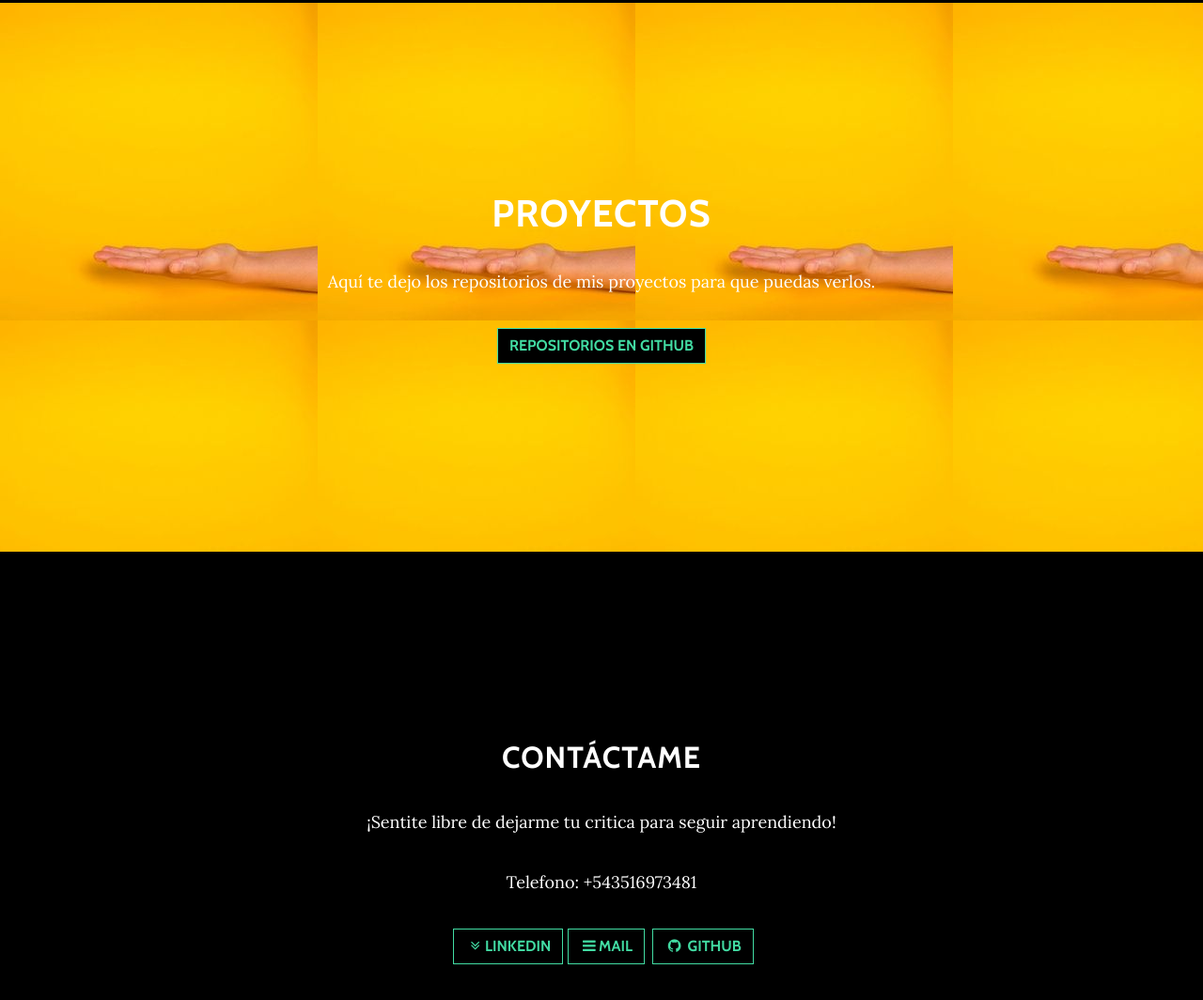
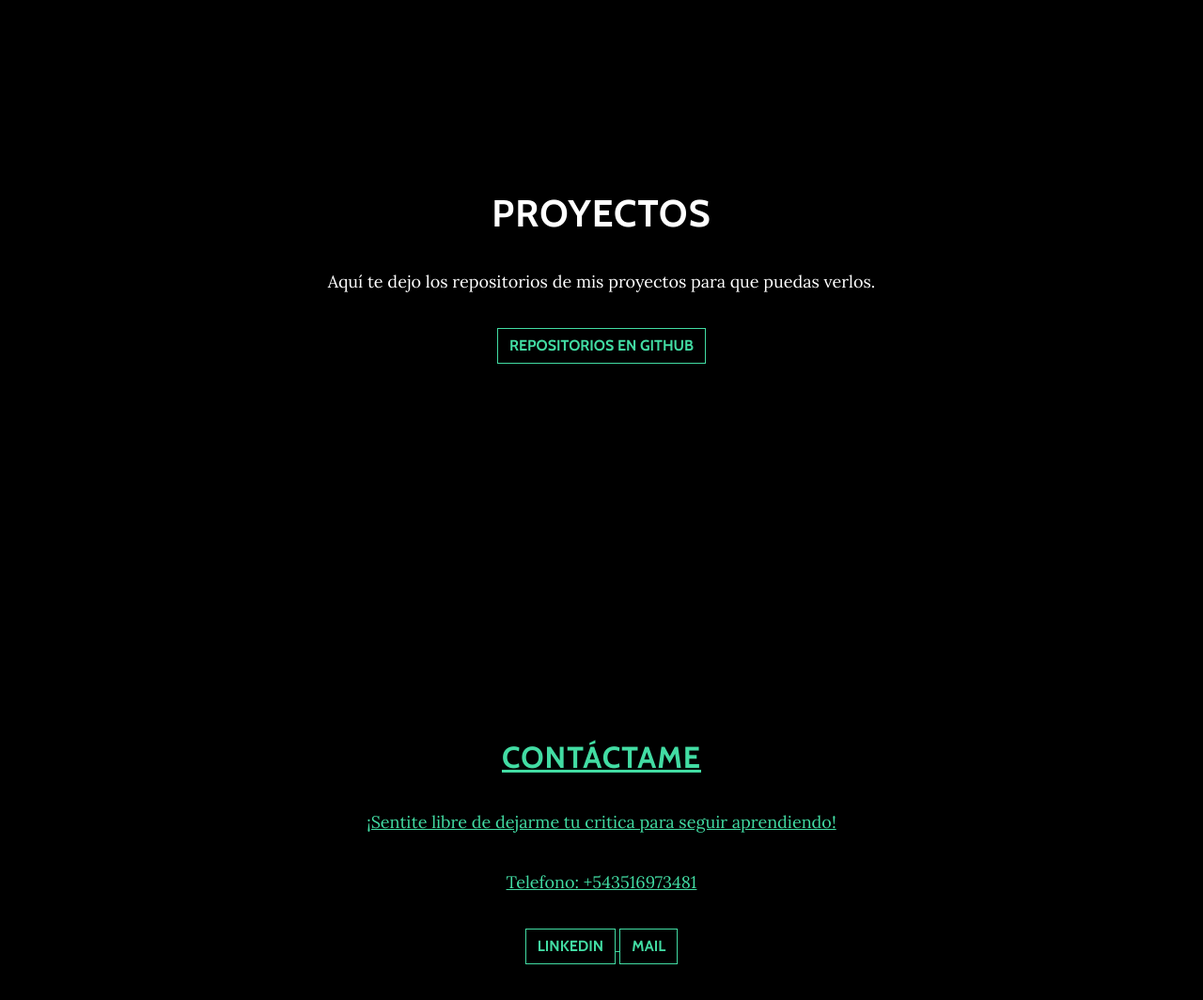
Before and after one commit to joaquinaccorsi/curriculum-vitae-page2, a plain HTML site: page index.html in a window 1280 px wide. Shown: the part 1638-2702 px from the top of the page at 94% size. Drawn offline with nearby package versions, Linux system fonts and the light colour scheme.

Commit message:
Update index.html

```diff
--- a/index.html
+++ b/index.html
@@ -28,8 +28,8 @@
         <div class="intro-body">
             <div class="container">
                 <div class="row">
-                    <div class="col-lg-8 mx-auto">
-                       <img src="assets/img/foto-10.svg"  alt="PERFIL" style="width: 200px; height: 200px; align-self: auto; ">
+                    <div class="col-lg-12 mx-auto">
+                       <img src="assets/img/foto-10.svg"  alt="PERFIL" style="width: 200px; height: 200px;">
                         <h1 class="brand-heading" style="font-family: 'Segoe UI', Tahoma, Geneva, Verdana, sans-serif;">Joaquín Accorsi<h1>
                         <p class="intro-text" style="font-family: 'Segoe UI', Tahoma, Geneva, Verdana, sans-serif;">Desarrollador Web-Community Manager<br>Hola Mundo!</p><a class="btn btn-link btn-circle" role="button" href="#conoceme"><i class="fa fa-angle-double-down animated"></i></a>
                     </div>
@@ -87,30 +87,33 @@
             </div>
         </div>
     </section>
-    <section class="text-center content-section" id="proyectos" style="background-image:url('assets/img/Mano\ Hacia\ Arriba\ Con\ Espacio\ De\ Copia.jfif'); image-rendering: auto; ">
+    <section class="text-center content-section" id="proyectos" style="background-color: black;">
         <div class="container">
+         <div class="row">
             <div class="col-lg-8 mx-auto">
                 <h1>Proyectos</h1>
-                <p>Aquí te dejo los repositorios de mis proyectos para que puedas verlos.</p><button class="btn btn-outline-primary  " type="button" style="background-color: black;"  >Repositorios en GITHUB</button>
+                <p>Aquí te dejo los repositorios de mis proyectos para que puedas verlos.</p>
+                  <a href="https://github.com/joaquinaccorsi" target="_blank"><button class="btn btn-outline-primary  " type="button" style="background-color: black;">Repositorios en GITHUB</button>
+
             </div>
         </div>
     </section>
     <section class="text-center content-section" id="contactame">
-        <div class="container">
-            <div class="row">
-                <div class="col-lg-12 mx-auto">
-                    <h2>Contáctame</h2>
-                    <p>¡Sentite libre de dejarme tu critica para seguir aprendiendo!</p>
-                    <p> </p>
-                    <p>Telefono: +543516973481</p>
-                    <ul class="list-inline banner-social-buttons">
-                        <li<a href="https://www.linkedin.com/joaquinaccorsi"class="list-inline-item"  target="_blank" >&nbsp;<button  class="btn  btn-outline-primary " type="button"><i class="fa fa-angle-double-down fa-fw"></i><span class="network-name">LinkedIn</span></button></li>
-                        <li<a href="joaquinaccorsi@gmail.com" target="_blank"a><button class="btn btn-outline-primary" type="button"><i class="fa fa-bars fa-fw"></i><span class="network-name">Mail</span></button> </li>
-                        <li<a href="https://github.com/joaquinaccorsi"class="list-inline-item"target="_blank" >&nbsp;<button  class="btn btn-outline-primary" type="button"><i class="fa fa-github fa-fw"></i><span class="network-name">&nbsp;Github</span></button></li>
-                    </ul>
-                </div>
-            </div>
-        </div>
+      <div class="container">
+
+        <div class="col-lg-12 mx-auto">
+            <h2>Contáctame</h2>
+            <p>¡Sentite libre de dejarme tu critica para seguir aprendiendo!</p>
+
+        <div class="link contacto">
+            <p>Telefono: +543516973481</p>
+            <a href="https://www.linkedin.com/in/joaquinaccorsi/" target="_blank"><button class="btn btn-outline-primary" type="button" style="background-color: black;">LinkedIn</button>
+            <a href="mailto:joaquinaccorsi@gmail.com" target="_blank"><button class="btn btn-outline-primary"type="button" style="background-color: black;">Mail</button>
+
+
+
+
+
     </section>
 
     <footer>
```
